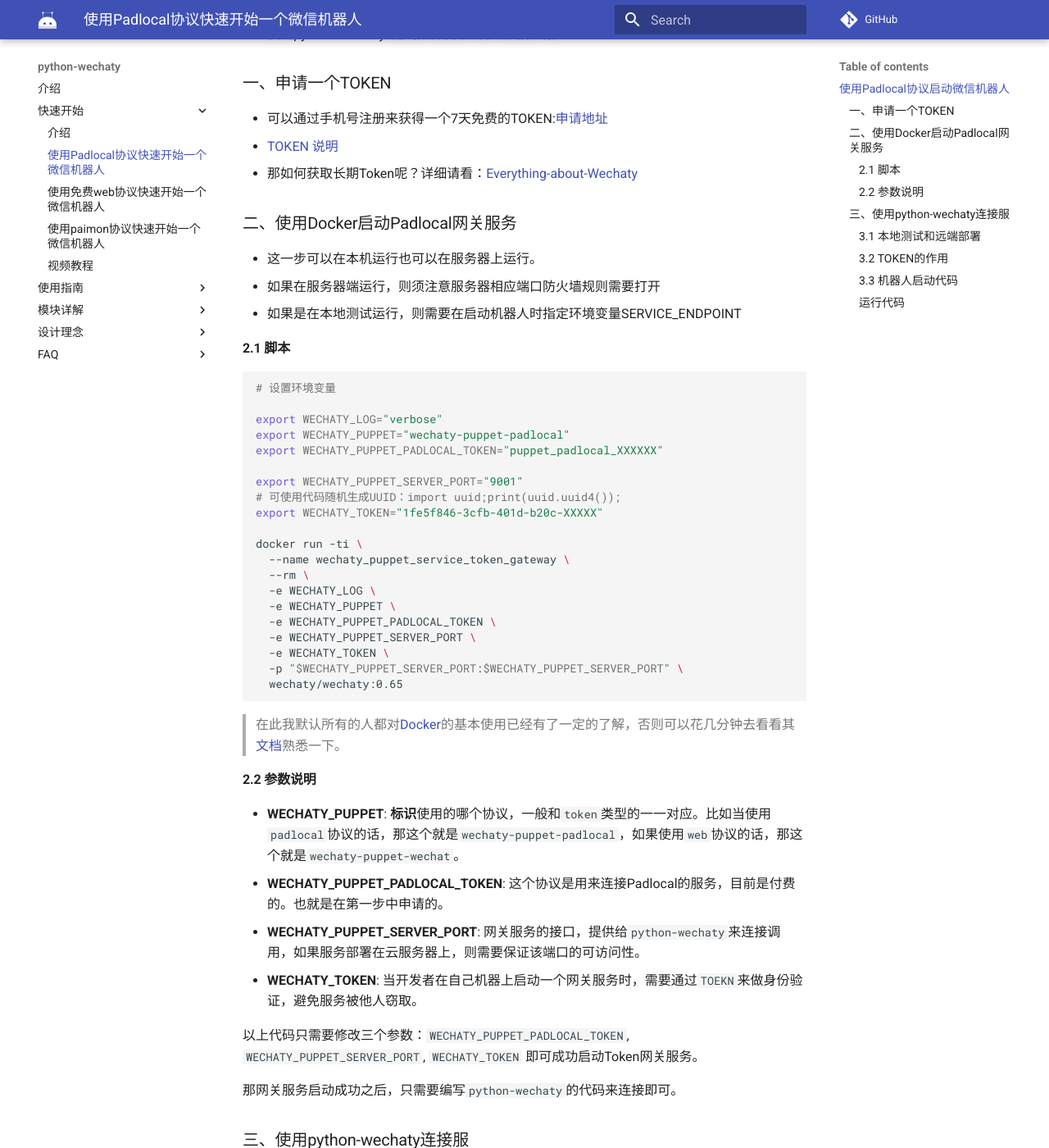
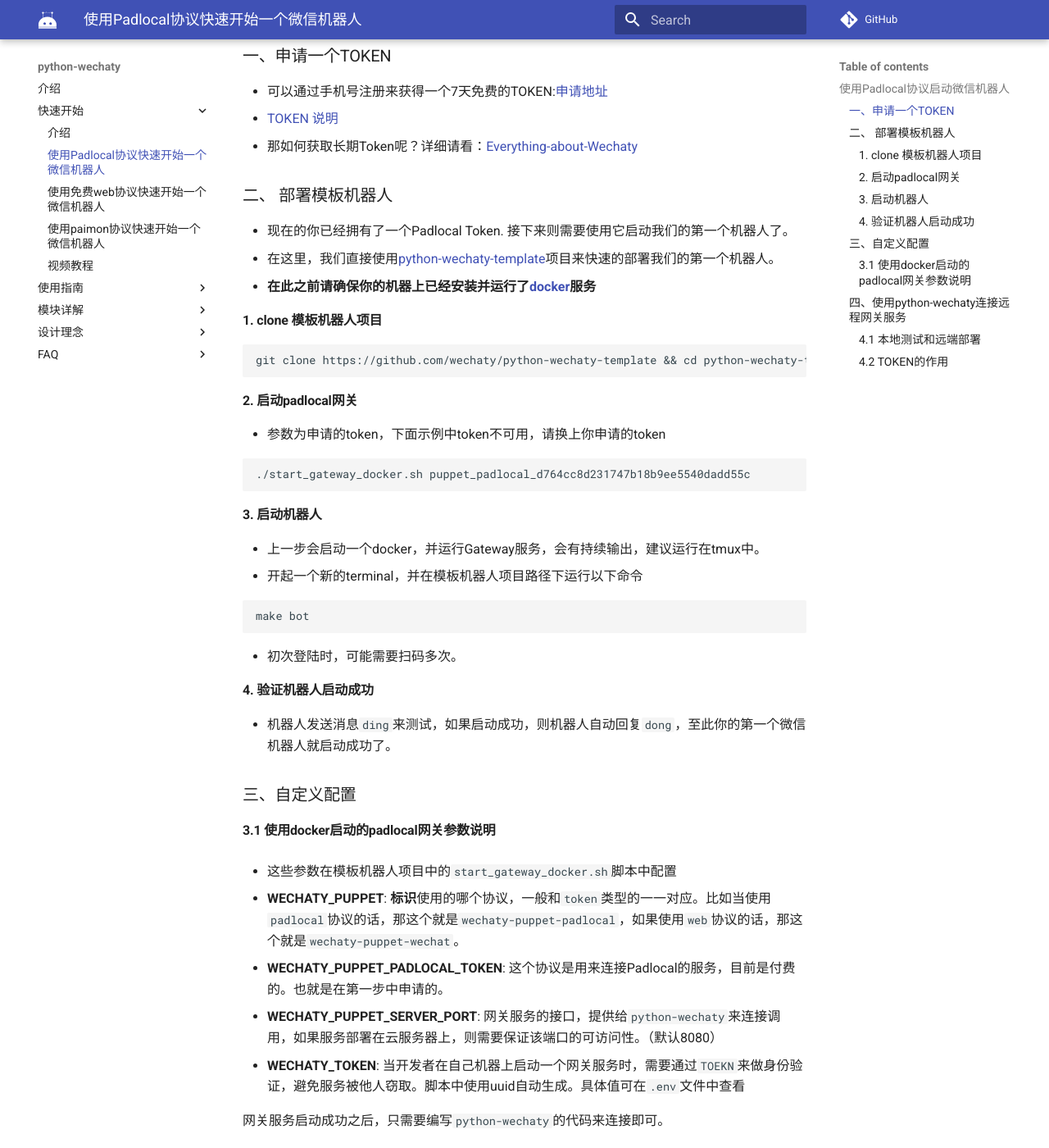
Before and after one commit to wechaty/python-wechaty, an MkDocs documentation site: the page built from docs/tutorials/use_padlocal_getting_started.md, in a window 1280 px wide and 1400 px high, scrolled down 378 px. Shown: the whole window at 82% size. Built offline with MkDocs 1.6.1 and Material for MkDocs 9.7.7, drawn with Linux system fonts in a browser that asks for light colours; comment, search, counter and statistics services are not loaded; some of the changed text lies outside the part shown.

Commit message:
:pencil:Add documentation details

````diff
--- a/docs/tutorials/use_padlocal_getting_started.md
+++ b/docs/tutorials/use_padlocal_getting_started.md
@@ -2,11 +2,10 @@
 
 底层的对接实现是基于TypeScript语言，故无法直接在python-wechaty中使用该服务。可是Wechaty社区能够直接将其转化成对应的服务让多语言调用，从而实现：底层复用的特性。
 
-整体步骤分为三步：
+整体步骤分为两步：
 
 * 申请一个TOKEN
-* 使用Docker启动Padlocal网关服务
-* 使用python-wechaty连接服务并启动启动微信机器人
+* 部署模板机器人
 
 
 ## 一、申请一个TOKEN
@@ -15,86 +14,74 @@
 - 那如何获取长期Token呢？详细请看：[Everything-about-Wechaty](https://github.com/juzibot/Welcome/wiki/Everything-about-Wech aty)
 
 
-## 二、使用Docker启动Padlocal网关服务
-- 这一步可以在本机运行也可以在服务器上运行。
-- 如果在服务器端运行，则须注意服务器相应端口防火墙规则需要打开
-- 如果是在本地测试运行，则需要在启动机器人时指定环境变量SERVICE_ENDPOINT
 
-### 2.1 脚本
+## 二、 部署模板机器人
+
+- 现在的你已经拥有了一个Padlocal Token. 接下来则需要使用它启动我们的第一个机器人了。
+- 在这里，我们直接使用[python-wechaty-template](https://github.com/wechaty/python-wechaty-template)项目来快速的部署我们的第一个机器人。
+- **在此之前请确保你的机器上已经安装并运行了[docker](https://www.docker.com/get-started)服务**
+
+### 1. clone 模板机器人项目
+
+```she
+git clone https://github.com/wechaty/python-wechaty-template && cd python-wechaty-template
+```
+
+### 2. 启动padlocal网关
+
+- 参数为申请的token，下面示例中token不可用，请换上你申请的token
+
+```shel
+./start_gateway_docker.sh puppet_padlocal_d764cc8d231747b18b9ee5540dadd55c
+```
+
+### 3. 启动机器人
+
+- 上一步会启动一个docker，并运行Gateway服务，会有持续输出，建议运行在tmux中。
+- 开起一个新的terminal，并在模板机器人项目路径下运行以下命令
 
 ```shell
-# 设置环境变量
-
-export WECHATY_LOG="verbose"
-export WECHATY_PUPPET="wechaty-puppet-padlocal"
-export WECHATY_PUPPET_PADLOCAL_TOKEN="puppet_padlocal_XXXXXX"
-
-export WECHATY_PUPPET_SERVER_PORT="9001"
-# 可使用代码随机生成UUID：import uuid;print(uuid.uuid4());
-export WECHATY_TOKEN="1fe5f846-3cfb-401d-b20c-XXXXX"
-
-docker run -ti \
-  --name wechaty_puppet_service_token_gateway \
-  --rm \
-  -e WECHATY_LOG \
-  -e WECHATY_PUPPET \
-  -e WECHATY_PUPPET_PADLOCAL_TOKEN \
-  -e WECHATY_PUPPET_SERVER_PORT \
-  -e WECHATY_TOKEN \
-  -p "$WECHATY_PUPPET_SERVER_PORT:$WECHATY_PUPPET_SERVER_PORT" \
-  wechaty/wechaty:0.65
+make bot
 ```
 
-> 在此我默认所有的人都对[Docker](https://www.docker.com)的基本使用已经有了一定的了解，否则可以花几分钟去看看其[文档](https://www.docker.com/get-started)熟悉一下。
+- 初次登陆时，可能需要扫码多次。
 
-### 2.2 参数说明
+### 4. 验证机器人启动成功
+
+- 机器人发送消息`ding`来测试，如果启动成功，则机器人自动回复`dong`，至此你的第一个微信机器人就启动成功了。
+
+
+
+
+
+##  三、自定义配置
+
+
+
+### 3.1 使用docker启动的padlocal网关参数说明
+
+- 这些参数在模板机器人项目中的`start_gateway_docker.sh`脚本中配置
 
 * **WECHATY_PUPPET**: **标识**使用的哪个协议，一般和`token`类型的一一对应。比如当使用`padlocal`协议的话，那这个就是`wechaty-puppet-padlocal`，如果使用`web`协议的话，那这个就是`wechaty-puppet-wechat`。
 * **WECHATY_PUPPET_PADLOCAL_TOKEN**: 这个协议是用来连接Padlocal的服务，目前是付费的。也就是在第一步中申请的。
-* **WECHATY_PUPPET_SERVER_PORT**: 网关服务的接口，提供给`python-wechaty`来连接调用，如果服务部署在云服务器上，则需要保证该端口的可访问性。
-* **WECHATY_TOKEN**: 当开发者在自己机器上启动一个网关服务时，需要通过`TOEKN`来做身份验证，避免服务被他人窃取。
+* **WECHATY_PUPPET_SERVER_PORT**: 网关服务的接口，提供给`python-wechaty`来连接调用，如果服务部署在云服务器上，则需要保证该端口的可访问性。（默认8080）
+* **WECHATY_TOKEN**: 当开发者在自己机器上启动一个网关服务时，需要通过`TOEKN`来做身份验证，避免服务被他人窃取。脚本中使用uuid自动生成。具体值可在`.env`文件中查看
 
-以上代码只需要修改三个参数：`WECHATY_PUPPET_PADLOCAL_TOKEN`, `WECHATY_PUPPET_SERVER_PORT`, `WECHATY_TOKEN` 即可成功启动Token网关服务。
-
-那网关服务启动成功之后，只需要编写`python-wechaty`的代码来连接即可。
+网关服务启动成功之后，只需要编写`python-wechaty`的代码来连接即可。
 
 
 
-## 三、使用python-wechaty连接服
+## 四、使用python-wechaty连接远程网关服务
 
-### 3.1 本地测试和远端部署
+### 4.1 本地测试和远端部署
 
 当启动网关服务时，`Padlocal`会根据`WECHATY_TOKEN`来在[Wechaty服务接口](https://api.chatie.io/v0/hosties/__TOKEN__)上注册部署机器的`IP`和`端口`，然后python-wechaty会根据`WECHATY_TOKEN`在[Wechaty服务接口](https://api.chatie.io/v0/hosties/__TOKEN__)上获取对应的IP和端口。
 
 可是很多小伙伴在实际开发的过程中，通常会出现`endpoint is not invalid`等错误信息，那是因为开发者有可能在本地启动网关服务或者服务器端口没有开放。
 
-网关服务的部署通常是分为本地测试和远端部署，前者通常只是为了初学测试，后者是为了生产部署。如果是在生产部署时，只需要设置环境变量:
+网关服务的部署通常是分为本地测试和远端部署，前者通常只是为了初学测试，后者是为了生产部署。如果是在生产部署时，只需要将模板机器人项目下的.env文件内容在本地保持一致即可。即使用gateway启动时生成的token即可在本地访问远程网关服务。
 
-```shell
-export WECHATY_PUPPET_SERVICE_TOKEN=1fe5f846-3cfb-401d-b20c-XXXXX
-# or
-export TOKEN=1fe5f846-3cfb-401d-b20c-XXXXX
-# or
-export token=1fe5f846-3cfb-401d-b20c-XXXXX
-```
-
-可是如果是在本地测试时，则通过ENDPOINT来找到启动的网关服务。
-
-```shell
-export WECHATY_PUPPET_SERVICE_TOKEN=1fe5f846-3cfb-401d-b20c-XXXXX
-# or
-export TOKEN=1fe5f846-3cfb-401d-b20c-XXXXX
-# or
-export token=1fe5f846-3cfb-401d-b20c-XXXXX
-
-export WECHATY_PUPPET_SERVICE_ENDPOINT=127.0.0.1:9001
-# or
-export ENDPOINT=127.0.0.1:9001
-# or
-export endpoint=127.0.0.1:9001
-```
-
-### 3.2 TOKEN的作用
+### 4.2 TOKEN的作用
 
 总而言之:
 
@@ -102,58 +89,3 @@ export endpoint=127.0.0.1:9001
 * 如果是内网环境下，可只需要使用`ENDPOINT`(`localhost:port`)来让python-wechaty连接目标资源服务器。
 
 > 如果是token是padlocal类型，则在python-wechaty程序内部可直接设置`export endpoint=localhost:port`来连接Gateway Server。
-
-当然，以上的写法是使用Bash的方式来设置环境变量，也是可以通过python代码来设置环境变量，详细可看：
-
-```python
-import os
-os.environ['token'] = "1fe5f846-3cfb-401d-b20c-XXXXX"
-os.environ['endpoint'] = "127.0.0.1:9001"
-```
-
-### 3.3 机器人启动代码
-
-> talke is cheep, show you the code
-
-```python
-import asyncio, os
-from typing import List, Optional, Union
-
-from wechaty_puppet import FileBox  # type: ignore
-
-from wechaty import Wechaty, Contact
-from wechaty.user import Message, Room
-
-
-class MyBot(Wechaty):
-
-    async def on_message(self, msg: Message):
-        """
-        listen for message event
-        """
-        from_contact: Optional[Contact] = msg.talker()
-        text = msg.text()
-        room: Optional[Room] = msg.room()
-        if text == 'ding':
-            conversation: Union[
-                Room, Contact] = from_contact if room is None else room
-            await conversation.ready()
-            await conversation.say('dong')
-            file_box = FileBox.from_url(
-                'https://ss3.bdstatic.com/70cFv8Sh_Q1YnxGkpoWK1HF6hhy/it/'
-                'u=1116676390,2305043183&fm=26&gp=0.jpg',
-                name='ding-dong.jpg')
-            await conversation.say(file_box)
-
-os.environ['TOKEN'] = "1fe5f846-3cfb-401d-b20c-XXXXX"
-os.environ['WECHATY_PUPPET_SERVICE_ENDPOINT'] = "127.0.0.1:9001"
-asyncio.run(MyBot().start())
-```
-### 运行代码
-
-
-欢迎各位品尝以上代码 🥳
-
-* **相关链接**
-  * [python-wechaty](https://github.com/wechaty/python-wechaty)
-  * [python-wechaty-getting-started](https://github.com/wechaty/python-wechaty-getting-started)
````
Also changed, not shown: docs/tutorials/index.md (+11 -7 lines).
